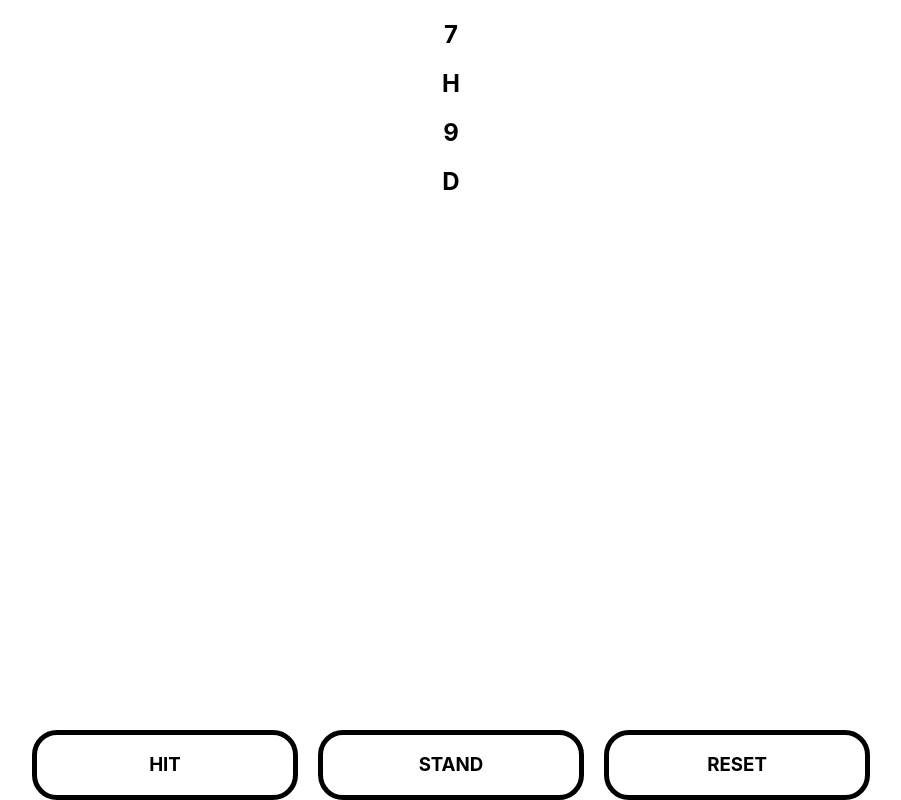
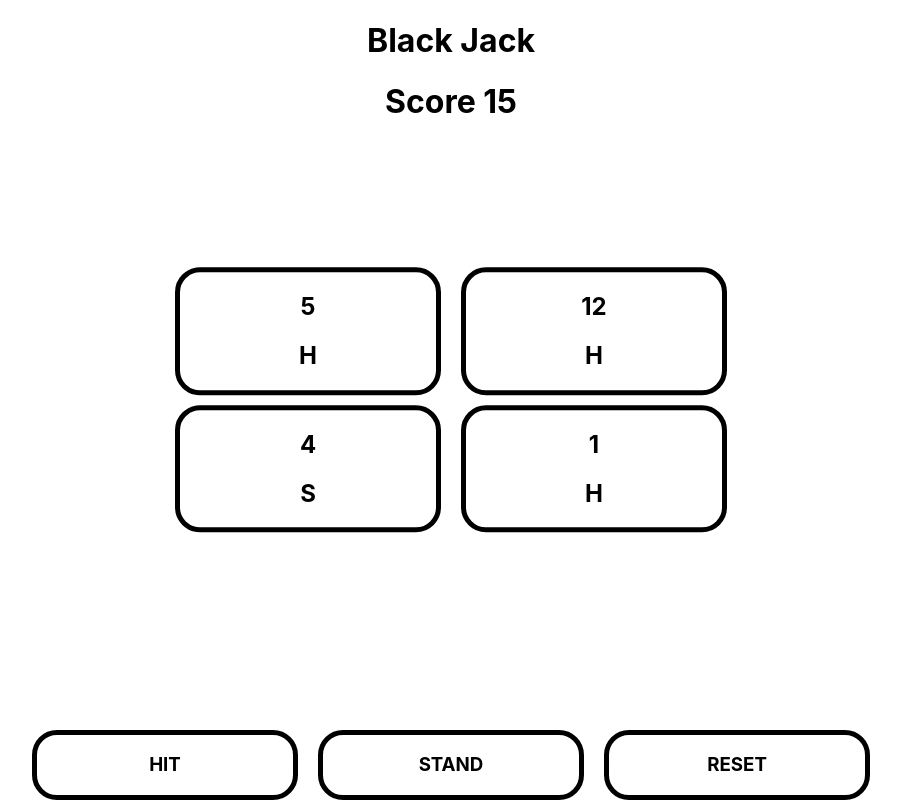
Before and after one commit to Alto-B/BlackJack, a React (Create React App) app: page / in a window 1280 px wide. Shown: the whole page, without its empty margins (189-1090 px from the left). Built offline with nearby package versions, Linux system fonts and the light colour scheme.

Commit message:
winning conditions added

```diff
--- a/src/App.css
+++ b/src/App.css
@@ -1,40 +1,14 @@
 .App {
   text-align: center;
+  position: fixed;
+  height: 100%;
+  width: 100%;
 }
 
-.App-logo {
-  height: 40vmin;
-  pointer-events: none;
-}
-
-@media (prefers-reduced-motion: no-preference) {
-  .App-logo {
-    animation: App-logo-spin infinite 20s linear;
-  }
-}
-
-.App-header {
-  background-color: #282c34;
-  min-height: 100vh;
-  display: flex;
-  flex-direction: column;
-  align-items: center;
-  justify-content: center;
-  font-size: calc(10px + 2vmin);
-  color: white;
-}
-
-.App-link {
-  color: #61dafb;
-}
-
-@keyframes App-logo-spin {
-  from {
-    transform: rotate(0deg);
-  }
-  to {
-    transform: rotate(360deg);
-  }
+.container {
+  width: 100%;
+  height: 100%;
+  position: relative;
 }
 
 .Moves {
@@ -53,3 +27,26 @@
   text-align: center;
   margin: 0px 10px;
 }
+
+.game-board {
+  position: absolute;
+  top: 50%;
+  left: 50%;
+  transform: translate(-50%, -50%);
+  width: 100%;
+}
+
+.card {
+  border: black solid 5px;
+  border-radius: 25px;
+  text-align: center;
+  margin: 0 10px;
+  width: 20%;
+  height: 100%;
+}
+
+.hand {
+  display: flex;
+  justify-content: center;
+  margin: 10px 0;
+}
--- a/src/App.js
+++ b/src/App.js
@@ -1,23 +1,188 @@
 import './App.css';
 import Button from './Componets/Buttons';
 import Board from './Componets/Board';
-import {BlackJackProvider} from './BlackJackContext';
-import React from 'react';
+import React, {useEffect, useState, useRef} from 'react';
 
 function App() {
 
+  const[deck, setDeck] = useState(initDeck);
+  const pos = useRef(0);
+  const[gameState, setGameState] = useState(true);
+
+  const[playerHand, setPlayerHand] = useState([]);
+  const[playerScore, setPlayerScore] = useState(0);
+
+  const[dealerHand, setDealerHand] = useState([]);
+  const[dealerScore, setDealerScore] = useState(0);
+
+  useEffect(() => {
+    shuffle(deck);
+    setDealerHand(initHand);
+    setPlayerHand(initHand);
+  }, []);
+
+  useEffect(() => {
+    //console.log("something happened to player hand");
+    calcHandScore(playerHand, setPlayerScore);
+
+    if(playerScore === 21)win();
+    else if (playerScore > 21) bust();
+
+  }, [playerHand]);
+
+  useEffect(() => {
+    calcHandScore(dealerHand, setDealerScore);
+  }, [dealerHand]);
+
+  // console.log(deck);
+  // console.log(dealerHand);
+  // console.log(playerHand);
+
+  const initHand = () => {
+    //console.log("initHand");
+    var newHand = [];
+
+    for (var i = 0; i < 2; i++){
+        newHand.push(getNextCard());
+    }
+    console.log(newHand);
+    return newHand;
+  };
+
+  const getNextCard = () => {
+    //console.log("pushed");
+    // var temp = deck[pos];
+    // console.log(temp);
+    // console.log(pos);
+    console.log(deck[pos.current]);
+    return deck[pos.current++];
+  };
+
+
+const calcHandScore = (currentHand, setScore) => {
+  console.log(currentHand);
+
+  let total = 0;
+
+  let aces = currentHand.filter((card) => {
+    return card.value === 1;
+  });
+
+  console.log(aces);
+
+  currentHand.forEach(card => {
+    if(card.value!== 1){
+
+      if(card.value >= 11){
+        total += 10;
+      }else{
+        total += card.value;
+      }
+    }
+  });
+
+  for(let i = 0; i < aces.length; i++){
+    if((total + 11) > 21){
+      total += 1;
+    }else if((total + 11) === 21){
+      if(aces.length > 1){
+        total += 1;
+      }else {
+        total += 11;
+      }
+    }else {
+      total += 11;
+    }
+  }
+
+  console.log(total);
+
+  setScore(total);
+};
+
+const dealerPlays = () => {
+
+  while(true){
+    if(dealerScore >= 17) break;
+    setDealerHand([...dealerHand, getNextCard()])
+  }
+
+  checkWinner();
+}
+
+const checkWinner = () => {
+
+}
+
+const win = () => {
+
+}
+
+const bust = () => {
+
+}
+
+
   return (
-    <BlackJackProvider>
-      <div className="App">
-        <Board/>
-        <div className="Moves">
-        <Button name="HIT"/>
-        <Button name="STAND"/>
-        <Button name="RESET"/>
-        </div>
+    <div className="App">
+      <h1>Black Jack</h1>
+      <h1>Score {playerScore}</h1>
+      <Board playerHand={playerHand} dealerHand={dealerHand}/>
+      <div className="Moves">
+        <Button name="HIT" playerHand={playerHand} setPlayerHand={setPlayerHand} getNextCard={getNextCard}/>
+        <Button name="STAND" playerHand={playerHand} dealerPlays={dealerPlays}/>
+        <Button name="RESET" playerHand={playerHand} />
       </div>
-    </BlackJackProvider>
+      </div>
   );
 }
 
+
+const initDeck = () => {
+  //console.log("Init random deck");
+  var initdeck = [];
+  var i;
+  var ID = 0;
+
+  for(i = 1; i <= 13; i++){
+      initdeck.push({value: i , suit: 'H', id: ID += 1 });
+  }
+
+  for(i = 1; i <= 13; i++){
+      initdeck.push({value: i , suit: 'S', id: ID += 1 });
+  }
+
+  for(i = 1; i <= 13; i++){
+      initdeck.push({value: i , suit: 'C', id: ID += 1 });
+  }
+
+  for(i = 1; i <= 13; i++){
+      initdeck.push({value: i , suit: 'D', id: ID += 1 });
+  }
+
+  //console.log(initdeck);
+  return initdeck;
+};
+
+const shuffle = (newDeck) => {
+
+  for (var i = 0; i < 4; i++){
+      for (var j = 0; j < newDeck.length; j++){
+          let newPos = Math.floor(Math.random() * 52);
+
+          if(newPos < 0 || newPos > 51){
+              console.log("something happened");
+              break;
+          }
+
+          var temp = newDeck[i];
+          newDeck[i] = newDeck[newPos];
+          newDeck[newPos] = temp;
+
+      }
+  }
+
+}
+
+
 export default App;
--- a/src/BlackJackContext.js
+++ b/src/BlackJackContext.js
@@ -1,9 +1,15 @@
-import React, {useState, useEffect, useContext, createContext} from 'react';
+import {useState, useContext, useRef, createContext} from 'react';
 
-export const BlackJackContext = createContext();
 
+const DeckContext = createContext();
 const PlayerHandContext = createContext();
 const DealerHandContext = createContext();
+const GetPosContext = createContext();
+
+
+export const useGetPosContext = () =>{
+    return useContext(GetPosContext);
+}
 
 export const usePlayerHandContext = () =>{
     return useContext(PlayerHandContext);
@@ -13,96 +19,31 @@ export const useDealerHandContext = () =>{
     return useContext(DealerHandContext);
 }
 
+export const useDeckContext = () =>{
+    return useContext(DeckContext);
+}
+
 export const BlackJackProvider = (props) => {
 
 
-    const[deck, setDeck] = useState(initDeck);
+    const[deck, setDeck] = useState([]);
     const[playerHand, setPlayerHand] = useState([]);
     const[dealerHand, setDealerHand] = useState([]);
+    const[pos, setPos] = useState(0);
 
-    var pos = 0;
-
-    const initGame = () => {
-        shuffle();
-        setDealerHand(initHand());
-        setPlayerHand(initHand());
-    }
-
-    useEffect(() => {
-        initGame();
-    }, []);
-
-    console.log(deck);
-    console.log(dealerHand);
-    console.log(playerHand);
-
-    const initHand = () => {
-        var newHand = [];
-
-        for (var i = 0; i < 2; i++){
-            newHand.push(getNextCard());
-        }
-        //console.log(newHand);
-        return newHand;
-    }
-
-    const getNextCard = () => {
-        console.log(deck[pos]);
-        return deck[pos++];
-    }
-
-    const shuffle = () => {
-
-        for (var i = 0; i < 4; i++){
-            for (var j = 0; j < deck.length; j++){
-                let newPos = Math.floor(Math.random() * 52);
-
-                if(newPos < 0 || newPos > 51){
-                    console.log("something happened");
-                    break;
-                }
-
-                var temp = deck[i];
-                deck[i] = deck[newPos];
-                deck[newPos] = temp;
-
-            }
-        }
-
-    }
+    const posRef = useRef(0);
+    posRef.current = pos;
 
 
     return (
-        <BlackJackContext.Provider value={[deck, setDeck]}>
+        <DeckContext.Provider value={[deck, setDeck]}>
             <PlayerHandContext.Provider value={[playerHand, setPlayerHand]}>
                 <DealerHandContext.Provider value={[dealerHand,setDealerHand]}>
-                    {props.children}
+                    <GetPosContext.Provider value={[pos, setPos]}>
+                        {props.children}
+                    </GetPosContext.Provider>
                 </DealerHandContext.Provider>
             </PlayerHandContext.Provider>
-        </BlackJackContext.Provider>
+        </DeckContext.Provider>
     );
 };
-
-
-const initDeck = () => {
-    var deck = [];
-    var i;
-
-    for(i = 1; i <= 13; i++){
-        deck.push({value: i , suit: 'H'});
-    }
-
-    for(i = 1; i <= 13; i++){
-        deck.push({value: i , suit: 'S'});
-    }
-
-    for(i = 1; i <= 13; i++){
-        deck.push({value: i , suit: 'C'});
-    }
-
-    for(i = 1; i <= 13; i++){
-        deck.push({value: i , suit: 'D'});
-    }
-
-    return deck;
-};
--- a/src/Componets/Board.js
+++ b/src/Componets/Board.js
@@ -1,22 +1,20 @@
-import React, {useContext} from 'react';
+import React from 'react';
 import Card from './Card';
-import {usePlayerHandContext, useDealerHandContext} from '../BlackJackContext';
 
-const Board = () => {
-
-    const [playerHand, setPlayerHand] = usePlayerHandContext();
-    const [dealerHand, setDealerHand] = useDealerHandContext();
+const Board = ({playerHand, dealerHand}) => {
 
     return (
         <div className="game-board">
-            <div className="dealer-hand">
+            <div className="hand">
                 {dealerHand.map((card) => (
-                    <Card value={card.value} suit={card.suit}/>
+                    <Card key={card.id} value={card.value} suit={card.suit}/>
                 ))}
             </div>
 
-            <div className="player-hand">
-
+            <div className="hand">
+                {playerHand.map((card) => (
+                    <Card key={card.id} value={card.value} suit={card.suit}/>
+                ))}
             </div>
         </div>
     );
--- a/src/Componets/Buttons.js
+++ b/src/Componets/Buttons.js
@@ -1,8 +1,18 @@
 import React from 'react';
 
-const Buttons = ({name}) => {
+const Buttons = ({name, playerHand, setPlayerHand, getNextCard, dealerPlays}) => {
+
+    const cardHit = () => {
+        if(name.localeCompare("HIT") === 0){
+            setPlayerHand([...playerHand, getNextCard()]);
+        }else if (name.localeCompare("STAND") === 0){
+            dealerPlays();
+        }
+    }
+
+
     return (
-        <div className="btn">
+        <div className="btn" onClick={cardHit}>
             <h3>{name}</h3>
         </div>
     );
--- a/src/Componets/Card.js
+++ b/src/Componets/Card.js
@@ -2,7 +2,7 @@ import React from 'react';
 
 const Card = ({value, suit}) => {
     return (
-        <div className="Card">
+        <div className="card">
             <h2>{value}</h2>
             <h2>{suit}</h2>
         </div>
```
Also changed, not shown: 2 other files (tests, documents, lock files or other folders).
